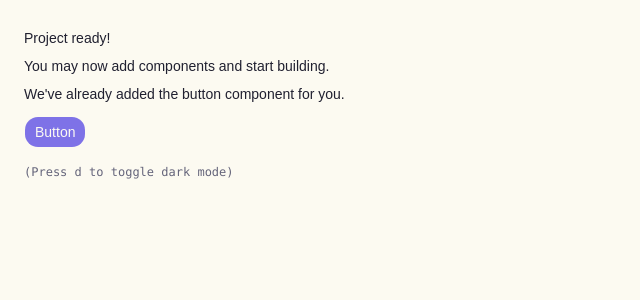
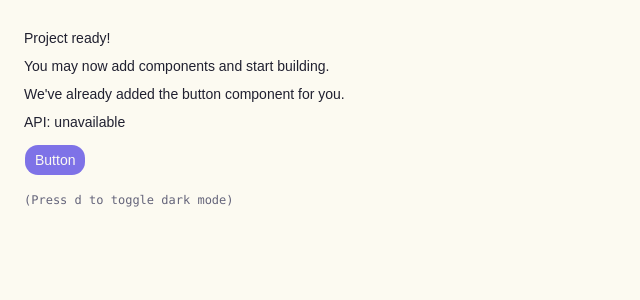
Before and after one commit to up2dul/habit-shaper, a React (Vite) app in the folder apps/web/: page / in a window 1280 px wide. Shown: the top 300 px of the page, without its empty margins (0-640 px from the left). Built offline with nearby package versions, Linux system fonts and the light colour scheme; no server answers.

Commit message:
feat(web): display api connectivity status

```diff
--- a/apps/web/src/app.tsx
+++ b/apps/web/src/app.tsx
@@ -1,6 +1,19 @@
+import { useEffect, useState } from "react";
+
 import { Button } from "@/components/ui/button";
+import { getApiHealth } from "@/lib/api";
 
 export function App() {
+  const [apiStatus, setApiStatus] = useState<
+    "checking" | "connected" | "unavailable"
+  >("checking");
+
+  useEffect(() => {
+    void getApiHealth()
+      .then(() => setApiStatus("connected"))
+      .catch(() => setApiStatus("unavailable"));
+  }, []);
+
   return (
     <div className="flex min-h-svh p-6">
       <div className="flex max-w-md min-w-0 flex-col gap-4 text-sm leading-loose">
@@ -8,6 +21,9 @@ export function App() {
           <h1 className="font-medium">Project ready!</h1>
           <p>You may now add components and start building.</p>
           <p>We&apos;ve already added the button component for you.</p>
+          <p aria-live="polite">
+            API: {apiStatus === "checking" ? "Checking…" : apiStatus}
+          </p>
           <Button className="mt-2">Button</Button>
         </div>
         <div className="text-muted-foreground font-mono text-xs">
--- /dev/null
+++ b/apps/web/src/lib/api.ts
@@ -0,0 +1,11 @@
+const apiUrl = import.meta.env.VITE_API_URL ?? "http://localhost:3000";
+
+export async function getApiHealth(): Promise<void> {
+  const response = await fetch(`${apiUrl}/health`, {
+    credentials: "include",
+  });
+
+  if (!response.ok) {
+    throw new Error("API is unavailable");
+  }
+}
```
